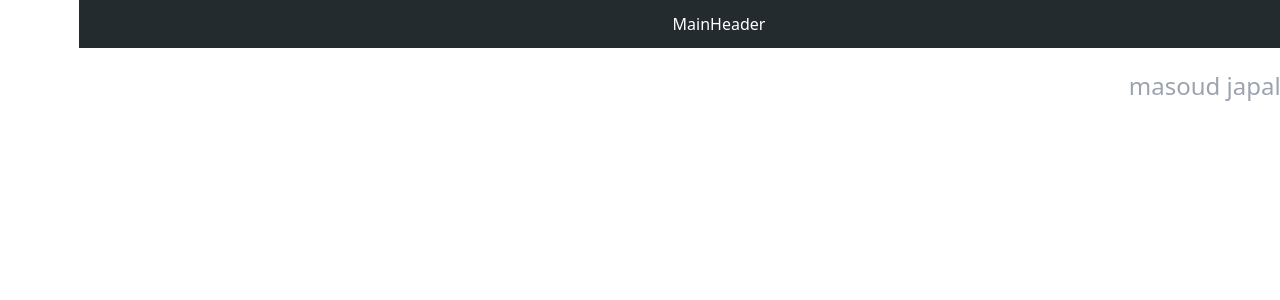
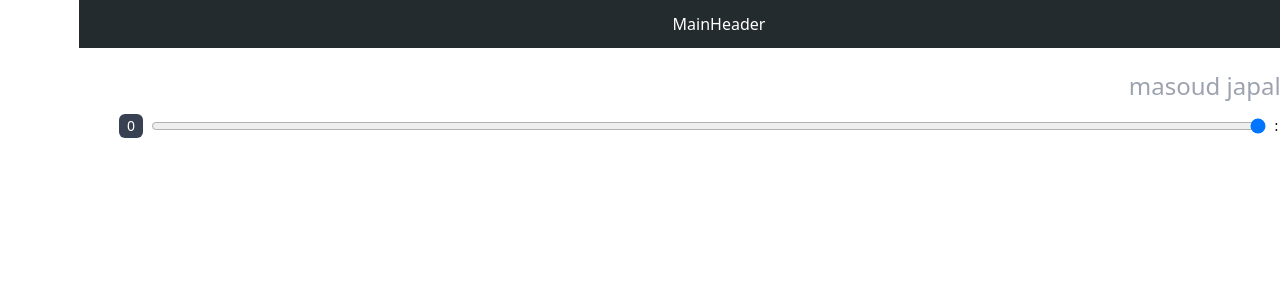
Before and after one commit to masoudjapalaghi/webac, a Next.js app: page /test in a window 1280 px wide. Shown: the top 300 px of the page. Built offline with nearby package versions, Linux system fonts and the light colour scheme; what tailwindcss-rtl would draw is missing.

Commit message:
inputSlider Done

```diff
--- /dev/null
+++ b/src/common/components/Form/Slider.tsx
@@ -0,0 +1,43 @@
+import { ChangeEvent, FC, InputHTMLAttributes, useState } from "react";
+
+// Styles
+import s from "./form.module.css";
+import useDirection from "@hook/useDirection";
+
+// Type
+interface SliderType extends InputHTMLAttributes<HTMLInputElement> {
+    label?: string;
+}
+
+const Slider: FC<SliderType> = (props: SliderType) => {
+    const { label = "Slider", ...rest } = props;
+    const [value, setValue] = useState<string>("");
+
+    const onInput = (event: ChangeEvent<HTMLInputElement>) => {
+        const { value } = event.target;
+        setValue(value);
+    };
+
+    const dir = useDirection();
+
+    return (
+        <div className="flex items-center gap-2">
+            <label className="whitespace-nowrap text-sm font-medium">
+                {label} :
+            </label>
+            <input
+                onInput={onInput}
+                className={s.inpurRange}
+                type="range"
+                dir={dir}
+                defaultValue={0}
+                {...rest}
+            />
+            <span className="bg-gray-700 text-sm text-white flex p-2 rounded-md leading-[8px]">
+                {value || 0}
+            </span>
+        </div>
+    );
+};
+
+export default Slider;
--- a/src/common/components/Form/form.module.css
+++ b/src/common/components/Form/form.module.css
@@ -1,3 +1,8 @@
 .textarea {
     @apply w-full bg-transparent py-4   px-4 rounded text-gray-600 border-0  focus:border-0 focus:outline-4 focus:outline-blue-600;
 }
+
+/* Customize range input */
+.inpurRange {
+    @apply w-full;
+}
--- a/src/common/components/Form/index.js
+++ b/src/common/components/Form/index.js
@@ -1 +1,2 @@
 export { default as MultiLineInput } from "./MultiLineInput";
+export { default as Slider } from "./Slider";
--- a/src/common/components/Utils/RichText/RichText.tsx
+++ b/src/common/components/Utils/RichText/RichText.tsx
@@ -7,6 +7,9 @@ import useSideBarStore from "@stores/useSideBarStore";
 // Components
 import MultiLineInput from "@components/Form/MultiLineInput";
 import { Button } from "@components/Button";
+
+// Module
+import SettingText from "./SettingText";
 
 interface RichTextProps extends AreaHTMLAttributes<HTMLAreaElement> {
     label: string;
@@ -22,7 +25,7 @@ const RichText: FC<RichTextProps> = () => {
         state => state.renderComponentInSideBar
     );
     const openSettigSideBar = () => {
-        renderComponentInSideBar(<div />);
+        renderComponentInSideBar(<SettingText />);
     };
 
     return (
--- a/src/common/hooks/index.js
+++ b/src/common/hooks/index.js
@@ -1,2 +1,3 @@
 export { default as useMediaQuery } from "./useMediaQuery";
 export { default as useResizeObserver } from "./useResizeObserver";
+export { default as useDirection } from "./useDirection";
--- /dev/null
+++ b/src/common/hooks/useDirection.ts
@@ -0,0 +1,10 @@
+import { useRouter } from "next/router";
+
+const useDirection = (): string => {
+    const { locale } = useRouter();
+    console.log(locale === "fa" ? "rtl" : "ltr");
+
+    return locale === "fa" ? "rtl" : "ltr";
+};
+
+export default useDirection;
--- a/src/pages/test.tsx
+++ b/src/pages/test.tsx
@@ -1,6 +1,6 @@
 import React from "react";
 
-import { RichText } from "@components";
+import { RichText, Slider } from "@components";
 
 const TEst = () => {
     // const [value, setValue] = useState("This is inline editable");
@@ -8,7 +8,12 @@ const TEst = () => {
     //     "This is the multi-line version!"
     // );
 
-    return <RichText label="asd" />;
+    return (
+        <>
+            <RichText label="asd" />
+            <Slider max={14} />
+        </>
+    );
 };
 
 export default TEst;
```
Also changed, not shown: .eslintrc.json, src/common/hooks/useMediaQuery.ts (renamed from src/common/hooks/useMediaQuery.tsx), src/common/hooks/useResizeObserver.ts (renamed from src/common/hooks/useResizeObserver.tsx).
